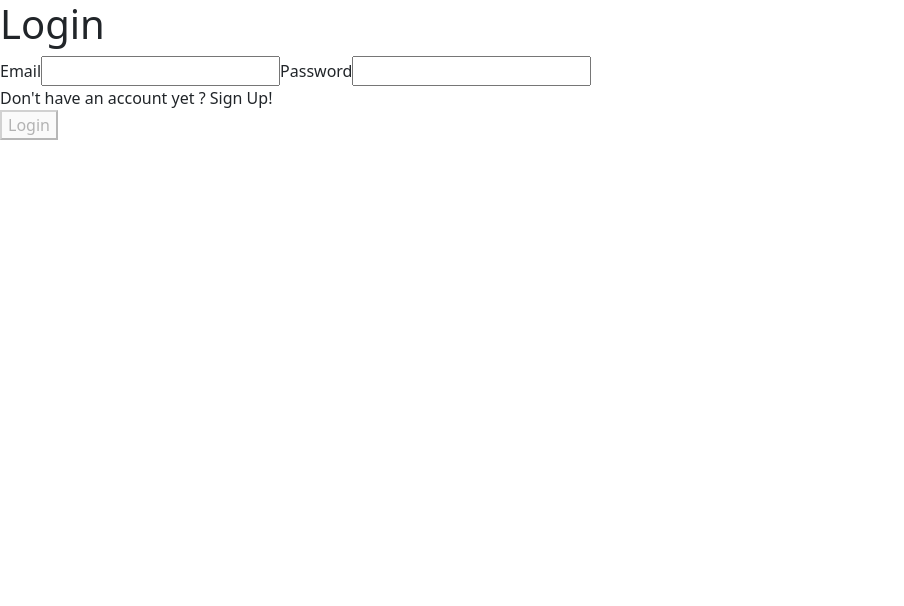
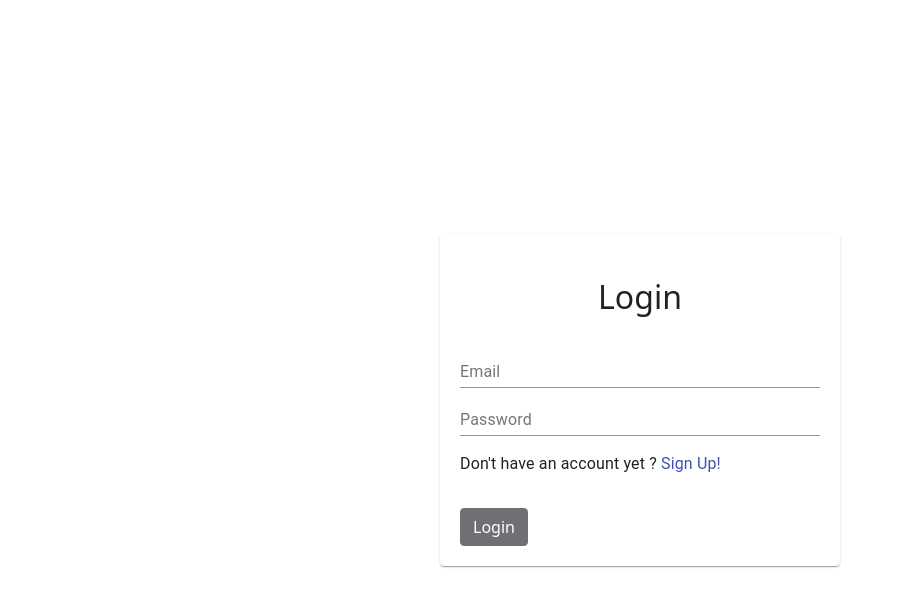
Before and after one commit to spyder10/Microsoft-Engage-Project, a React (Create React App) app: page /login in a window 1280 px wide. Shown: the top 606 px of the page, without its empty margins (0-904 px from the left). Built offline with nearby package versions, Linux system fonts and the light colour scheme; no server answers.

Commit message:
Designing login signup complete

```diff
--- a/package.json
+++ b/package.json
@@ -3,7 +3,9 @@
   "version": "0.1.0",
   "private": true,
   "dependencies": {
+    "@fortawesome/fontawesome-svg-core": "^1.2.36",
     "@material-ui/core": "^4.12.3",
+    "@material-ui/icons": "^4.11.2",
     "@testing-library/jest-dom": "^5.11.6",
     "@testing-library/react": "^11.2.2",
     "@testing-library/user-event": "^12.5.0",
--- a/src/components/Chat.js
+++ b/src/components/Chat.js
@@ -3,8 +3,9 @@ import { useEffect } from "react";
 import { useChat } from "../context/ChatContext";
 import { getChats, ChatEngine } from "react-chat-engine";
 import useAuth from "../hooks/useAuth";
-import { Navbar } from "react-bootstrap";
+import { Navbar, Nav, Container, Button } from "react-bootstrap";
 import { Link } from "react-router-dom";
+import { Avatar } from "@material-ui/core";
 
 export default function Chat() {
   const {
@@ -19,16 +20,33 @@ export default function Chat() {
   console.log(chatConfig);
 
   const authUser = useAuth();
+
   return (
     <>
-      <Navbar style={{ backgroundColor: "#99A799" }}>
-        {" "}
-        {chatConfig && chatConfig.role === "student" && (
-          <Link to="/scheduler">Scheduler</Link>
-        )}
-        {chatConfig && chatConfig.role === "teacher" && (
-          <Link to="/scheduler_teacher">SchedulerTeacher</Link>
-        )}
+      <Navbar bg="light" expand="lg">
+        <Container fluid>
+          <Nav className="me-auto">
+            <Avatar
+              className="mx-2"
+              sx={{ height: "70px", width: "70px" }}
+            ></Avatar>
+            <Navbar.Brand className="avatar">
+              {chatConfig
+                ? chatConfig.userName.charAt(0).toUpperCase() +
+                  chatConfig.userName.slice(1)
+                : " "}
+            </Navbar.Brand>{" "}
+          </Nav>
+          <Nav>
+            <i class="bi bi-calendar"></i>
+            {chatConfig && chatConfig.role === "student" && (
+              <Link to="/scheduler">Scheduler</Link>
+            )}
+            {chatConfig && chatConfig.role === "teacher" && (
+              <Link to="/scheduler_teacher">SchedulerTeacher </Link>
+            )}
+          </Nav>
+        </Container>
       </Navbar>
       {!!chatConfig && (
         <ChatEngine
--- a/src/components/FormField.js
+++ b/src/components/FormField.js
@@ -1,18 +1,33 @@
 import { Field, ErrorMessage } from "formik";
 import React from "react";
+import {
+  Grid,
+  Paper,
+  Avatar,
+  TextField,
+  Button,
+  Typography,
+} from "@material-ui/core";
 
 function FormField(props) {
   return (
-    <label>
-      {props.label}
-
-      <Field type={props.type} name={props.name}></Field>
+    // <label>
+    //   {props.label}
+    <>
+      <Field
+        as={TextField}
+        label={props.label}
+        type={props.type}
+        name={props.name}
+        fullWidth
+      ></Field>
       <ErrorMessage
         className="error"
         component="div"
         name={props.name}
       ></ErrorMessage>
-    </label>
+      {/* </label> */}
+    </>
   );
 }
 export default FormField;
--- a/src/components/Login.js
+++ b/src/components/Login.js
@@ -5,6 +5,23 @@ import { Formik, Form } from "formik";
 import * as Yup from "yup";
 import React from "react";
 import FormField from "./FormField";
+import {
+  Grid,
+  Paper,
+  Avatar,
+  TextField,
+  Button,
+  Typography,
+  Link as MaterialLink,
+} from "@material-ui/core";
+import { Card } from "react-bootstrap";
+
+const paperStyle = {
+  padding: 20,
+  // height: "73vh",
+  width: 400,
+  margin: "0 auto",
+};
 
 export default function Login() {
   const history = useHistory();
@@ -42,8 +59,19 @@ export default function Login() {
   };
 
   return (
+    <Grid
+      container
+      spacing={0}
+      direction="column"
+      justifyContent="center"
+      alignItems="center"
+      style={{ minHeight: "100vh" }}
+    >
+      <Paper style={paperStyle}>
         <div className="auth-form">
-      <h1>Login</h1>
+          <Grid align="center">
+            <h2 className="my-4 font-weight-bold-display-4 ">Login</h2>
+          </Grid>
           <Formik
             onSubmit={login}
             initialValues={defaultValues}
@@ -53,15 +81,21 @@ export default function Login() {
             {({ isValid, isSubmitting }) => {
               return (
                 <Form>
-              <FormField label="Email" type="email" name="email"></FormField>
+                  <FormField
+                    label="Email"
+                    type="email"
+                    name="email"
+                  ></FormField>
                   <FormField
                     label="Password"
                     type="password"
                     name="password"
                   ></FormField>
 
-              <div className="auth-link-container">
+                  <Grid container className="my-3">
+                    <Typography>
                       Don't have an account yet ?{" "}
+                      <MaterialLink>
                         <span
                           className="auth-link"
                           onClick={() => {
@@ -70,9 +104,15 @@ export default function Login() {
                         >
                           Sign Up!
                         </span>
-              </div>
+                      </MaterialLink>
+                    </Typography>
+                  </Grid>
 
-              <button disabled={isSubmitting || !isValid} type="submit">
+                  <button
+                    className="btn btn-dark mt-3 align-items-center"
+                    disabled={isSubmitting || !isValid}
+                    type="submit"
+                  >
                     {" "}
                     Login{" "}
                   </button>
@@ -82,5 +122,7 @@ export default function Login() {
           </Formik>
           {!!serverError && <div className="error">{serverError}</div>}
         </div>
+      </Paper>
+    </Grid>
   );
 }
--- a/src/components/SignUp.js
+++ b/src/components/SignUp.js
@@ -5,6 +5,15 @@ import * as Yup from "yup";
 import { Card, Container } from "react-bootstrap";
 import { useState } from "react";
 import { fb } from "../service/firebase";
+import {
+  Grid,
+  Paper,
+  Avatar,
+  TextField,
+  Button,
+  Typography,
+  Link as MaterialLink,
+} from "@material-ui/core";
 
 function SignUp() {
   const history = useHistory();
@@ -15,6 +24,12 @@ function SignUp() {
     password: "",
     userName: "",
     verifyPassword: "",
+  };
+  const paperStyle = {
+    padding: 20,
+    // height: "73vh",
+    width: 400,
+    margin: "0 auto",
   };
 
   const validationSchema = Yup.object().shape({
@@ -70,15 +85,19 @@ function SignUp() {
   };
 
   return (
-    <Container className="center">
-      <Card
-        className="mt-4"
-        style={{
-          width: "50rem",
-        }}
+    <Grid
+      container
+      spacing={0}
+      direction="column"
+      justifyContent="center"
+      alignItems="center"
+      style={{ minHeight: "100vh" }}
     >
+      <Paper style={paperStyle}>
         <div className="auth-form">
-          <h1>SignUp</h1>
+          <Grid align="center">
+            <h2 className="my-4 font-weight-bold-display-4 ">Sign Up</h2>
+          </Grid>
 
           <Formik
             onSubmit={signup}
@@ -110,17 +129,26 @@ function SignUp() {
                     name="verifyPassword"
                   ></FormField>
                   <FormField label="Role" type="text" name="role"></FormField>
-                  <div className="auth-link-container">
+
+                  <Grid container className="my-3">
+                    <Typography>
                       Already got an account?{" "}
+                      <MaterialLink>
                         <span
                           className="auth-link"
                           onClick={() => history.push("/login")}
                         >
                           Log In!
                         </span>
-                  </div>
+                      </MaterialLink>
+                    </Typography>
+                  </Grid>
 
-                  <button disabled={isSubmitting || !isValid} type="submit">
+                  <button
+                    className="btn btn-dark mt-3"
+                    disabled={isSubmitting || !isValid}
+                    type="submit"
+                  >
                     {" "}
                     SignUp{" "}
                   </button>
@@ -131,8 +159,8 @@ function SignUp() {
 
           {!!serverError && <div className="error">{serverError}</div>}
         </div>
-      </Card>
-    </Container>
+      </Paper>
+    </Grid>
   );
 }
 export default SignUp;
--- a/src/components/StudentDetailItem.js
+++ b/src/components/StudentDetailItem.js
@@ -13,7 +13,9 @@ export default function StudentDetailItem(props) {
           <Card.Subtitle className="mb-2 text-muted">
             {props.roll}
           </Card.Subtitle>
-          <Card.Text>{props.cgpa}</Card.Text>
+          <Card.Text>
+            {props.cgpa} {props.preference}{" "}
+          </Card.Text>
         </Card.Body>
       </Card>
     </>
--- a/src/index.css
+++ b/src/index.css
@@ -1,3 +1,9 @@
+@import url("https://fonts.googleapis.com/css2?family=Poppins:wght@500&display=swap");
+
+.avatar {
+  font-family: "Poppins", sans-serif;
+}
+
 .center {
   align-items: center;
   justify-content: center;
```
Also changed, not shown: 2 other files (tests, documents, lock files or other folders). Lines whose indentation alone changed are shown as unchanged.
